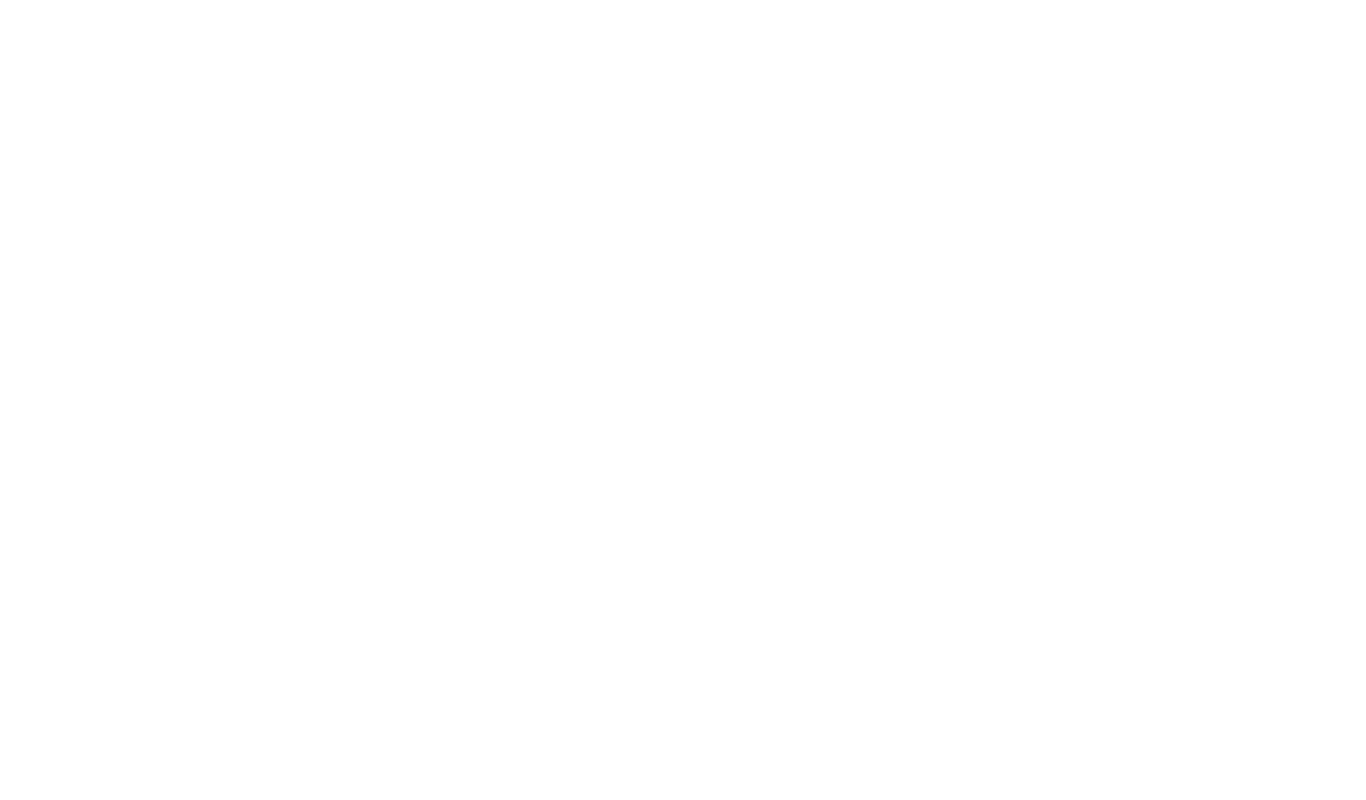
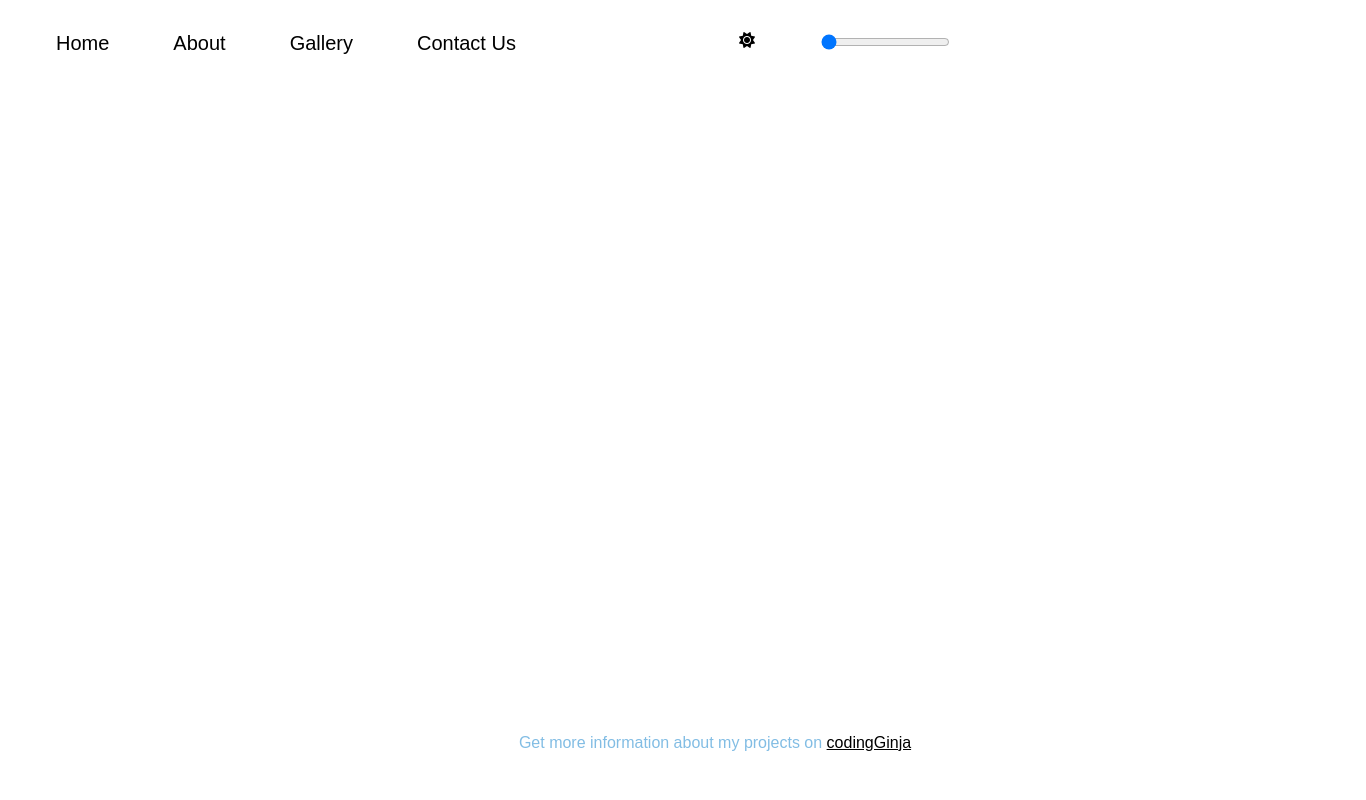
Before and after one commit to meilune/light-dark-modes, a plain HTML site: page index.html in a window 1280 px wide. Shown: the whole page, 1366 px wide, since content can reach past the window. Drawn offline with Linux system fonts and the light colour scheme; a web font is replaced by a local one.

Commit message:
Commiting basic set up and styling

```diff
--- a/index.html
+++ b/index.html
@@ -5,10 +5,51 @@
     <meta name="viewport" content="width=device-width, initial-scale=1.0">
     <script src="https://kit.fontawesome.com/8c25178190.js" crossorigin="anonymous"></script>
     <link rel="stylesheet" type="text/css" href="style.css">
-    <title>Template</title>
+    <title>Light Dark Modes</title>
     <link rel="icon" type="image/x-icon" href=""/>
 </head>
 <body>
+    <header>
+        <ul class="navigation">
+            <li><a href="#">Home</a></li>
+            <li><a href="#about">About</a></li>
+            <li><a href="#gallery">Gallery</a></li>
+            <li><a href="#contact">Contact Us</a></li>
+        </ul>
+
+        <ul class="navigation">
+            <li><i class="fa-solid fa-sun"></i></li>
+            <li hidden><i class="fa-solid fa-moon"></i></li>
+            <li><input type="range" min="1" max="2" value= "1" class="slider" id="myRange"></li>
+        </ul>
+    </header>
+        <section class="hero">
+            <div class="container">
+
+            </div>
+        </section>
+
+        <section class="about-us" id="about">
+            <div class="container">
+
+            </div>
+        </section>
+
+        <section class="gallery" id="gallery">
+            <div class="container">
+
+            </div>
+        </section>
+
+        <section class="contact-us" id="contact">
+            <div class="container">
+
+            </div>
+        </section>
+
+    <footer>
+        <p>Get more information about my projects on <a href="https://condingginja.com">codingGinja</a></p>
+    </footer>
     <script type="text/javascript" src="app.js"></script>
 </body>
 </html>
--- /dev/null
+++ b/style.scss
@@ -0,0 +1,84 @@
+@import url("https://use.typekit.net/dvz3cpj.css");
+
+$base-color: #011F26;
+$pink: #F2668B;
+$green: #03A688;
+$accent-one: #025E73;
+$accent-two: #026873;
+$black: #000;
+$white: #fff;
+
+html {
+    box-sizing: border-box;
+    overflow-x: hidden;
+}
+
+body {
+    margin: 1rem;
+    min-height: 100vh;
+    display: flex;
+    text-align: center;
+    width: 1366px;
+    margin: auto;
+    font-family: calder-lc, sans-serif;
+    font-weight: 400;
+    font-style: normal;
+}
+
+
+h1 {
+    font-family: calder-shadow, sans-serif;
+    font-weight: 400;
+    font-style: normal;
+}
+
+h2 {
+    font-family: calder-script, sans-serif;
+    font-weight: 400;
+    font-style: normal;
+}
+
+
+header {
+    display: flex;
+    position: relative;
+    top:0;
+    width: 1366px;
+    height: 80px;
+}
+
+.navigation {
+    display: flex;
+    flex-direction: row;
+    width: 50%;
+    li {
+        margin: 1rem;
+        padding-right: 2rem;
+        list-style: none;
+
+        a {
+            text-decoration: none;
+            font-family: calder-shadow, sans-serif;
+            font-weight: 400;
+            font-style: normal;
+            font-size: 20px;;
+            color:#000
+        }
+    }
+}
+
+footer {
+    position:absolute;
+    bottom:0;
+    width: 1366px;
+    margin: auto;
+    text-align: center;
+    padding: 2rem;
+    color: #82bde4;
+    a {
+        color: #000;
+    }
+    a:hover {
+        color:#fff;
+    }
+}
```
Also changed, not shown: style.css, 1 other file.
